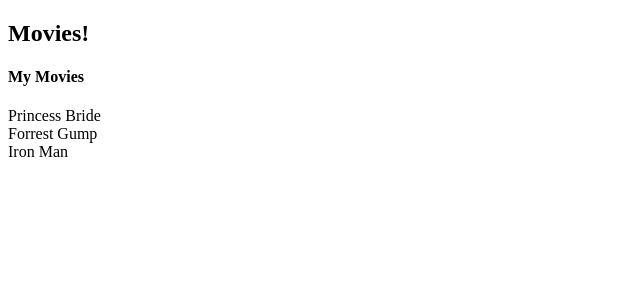
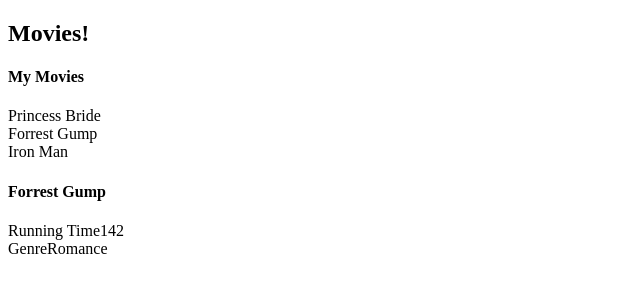
Before and after one commit to mukhsia/devcodecamp_movies_frontend, a React (Create React App) app: page / in a window 1280 px wide. Shown: the top 300 px of the page, without its empty margins (0-640 px from the left). Built offline with nearby package versions, Linux system fonts and the light colour scheme.

Commit message:
Added MovieInfo.

```diff
--- a/src/App.jsx
+++ b/src/App.jsx
@@ -1,5 +1,6 @@
 import "./App.css";
 import Header from "./components/Header/Header";
+import MovieInfo from "./components/MovieInfo/MovieInfo";
 import MovieList from "./components/MovieList/MovieList";
 
 function App() {
@@ -7,6 +8,7 @@
     <div className="App">
       <Header />
       <MovieList />
+      <MovieInfo title="Forrest Gump" runningTime="142" genre="Romance" />
     </div>
   );
 }
--- /dev/null
+++ b/src/components/MovieInfo/MovieInfo.jsx
@@ -0,0 +1,19 @@
+const MovieInfo = ({ title, runningTime, genre }) => {
+  return (
+    <div>
+      <h4>{title}</h4>
+      <div>
+        <div>
+          <span>Running Time</span>
+          <span>{runningTime}</span>
+        </div>
+        <div>
+          <span>Genre</span>
+          <span>{genre}</span>
+        </div>
+      </div>
+    </div>
+  );
+};
+
+export default MovieInfo;
```
